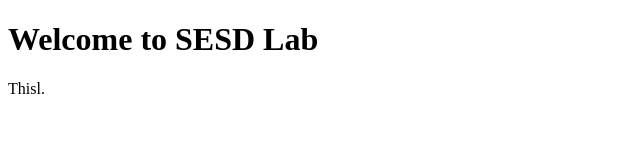
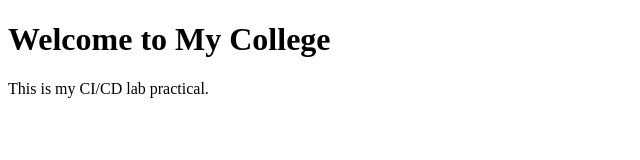
Before and after one commit to 2403a52233-sudo/CICD, a plain HTML site: page index.html in a window 1280 px wide. Shown: the whole page, without its empty margins (0-640 px from the left). Drawn offline with Linux system fonts and the light colour scheme.

Commit message:
Update index.html

```diff
--- a/index.html
+++ b/index.html
@@ -1,10 +1,10 @@
 <!DOCTYPE html>
 <html>
 <head>
-    <title>My College</title>
+    <title>My College Website</title>
 </head>
 <body>
-    <h1>Welcome to SESD Lab</h1>
-    <p>Thisl.</p>
+    <h1>Welcome to My College</h1>
+    <p>This is my CI/CD lab practical.</p>
 </body>
 </html>
```
